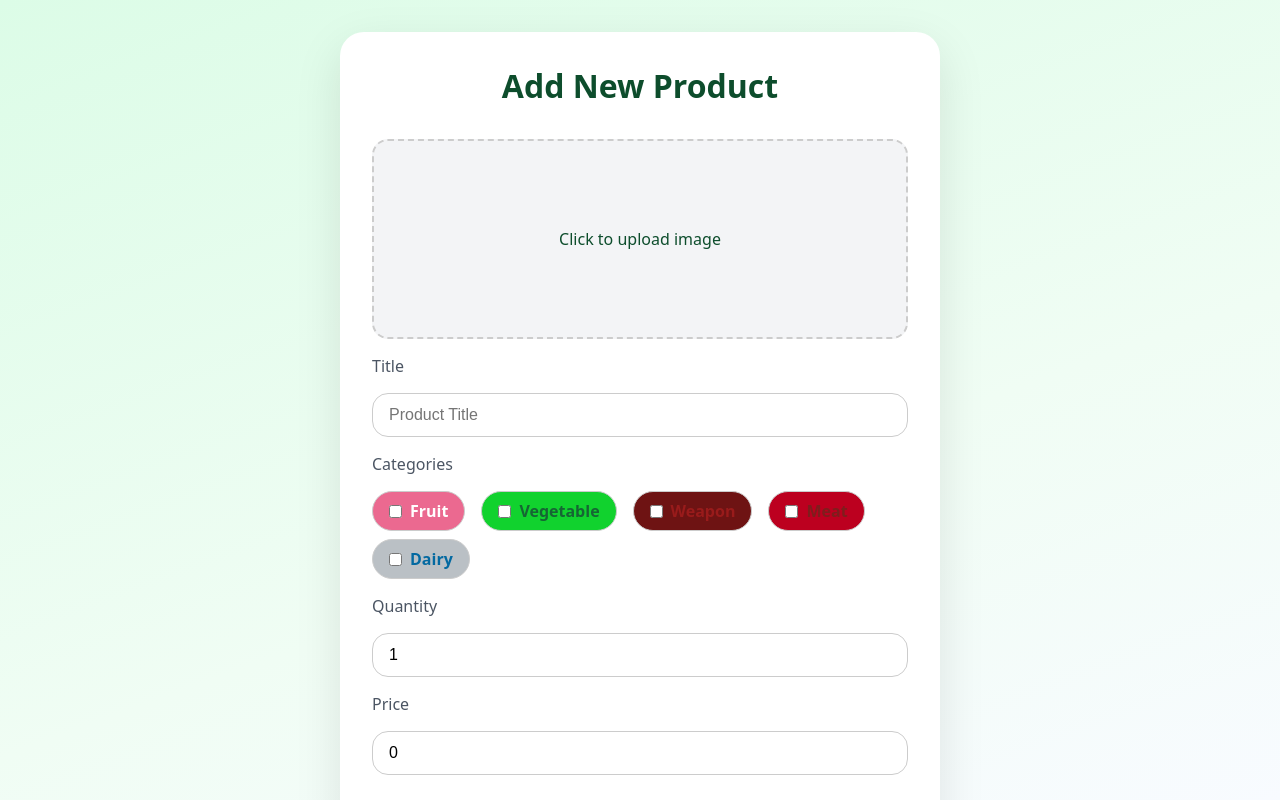
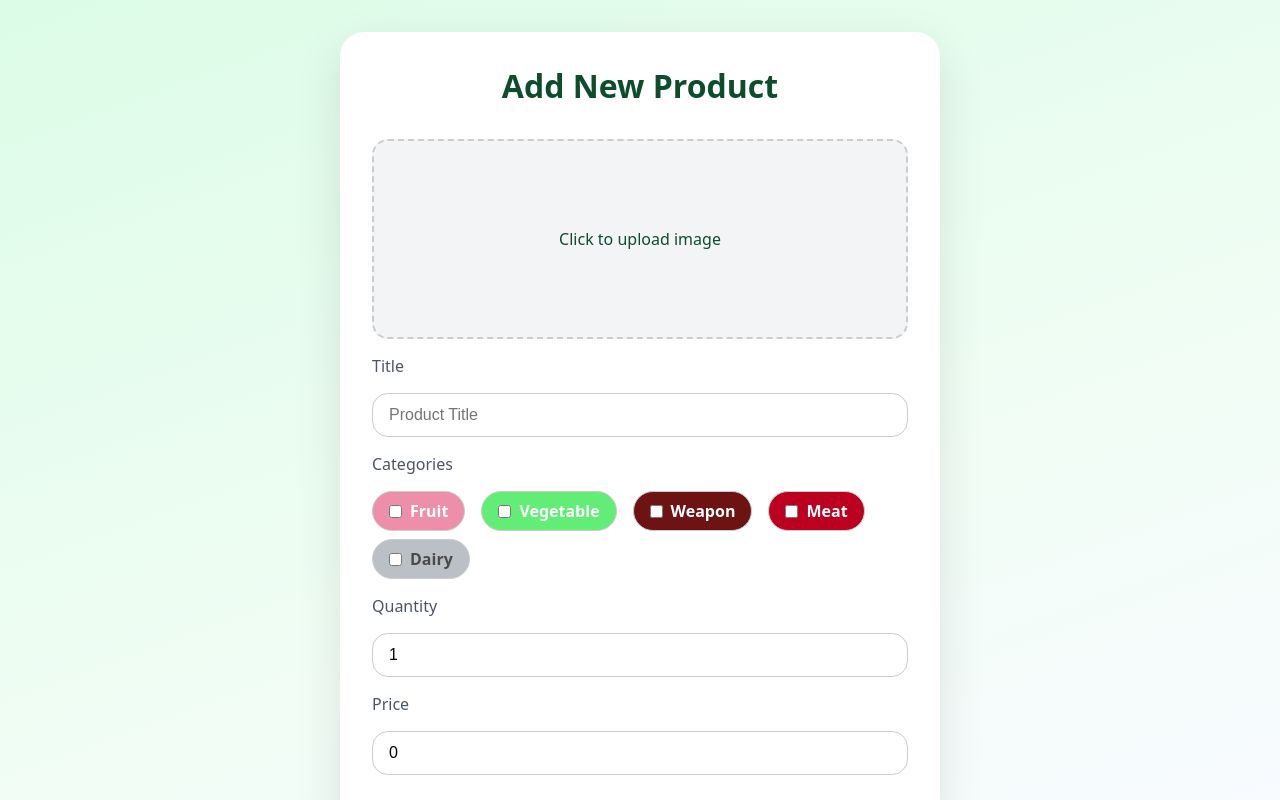
Before and after one commit to VladislavDoychinov/Gerund, a React (Create React App) app in the folder frontend/: page /addproduct in a window 1280 px wide. Shown: the top 800 px of the page. Built offline with nearby package versions, Linux system fonts and the light colour scheme.

Commit message:
fixed mitko's ugly category colors

```diff
--- a/frontend/src/pages/AddProduct.css
+++ b/frontend/src/pages/AddProduct.css
@@ -104,28 +104,28 @@
 }
 
 .checkbox-label.fruit {
-  background-color: #eb6990;
+  background-color: #ed8eab;
   color: #ffffff;
 }
 
 .checkbox-label.vegetable {
-  background-color: #11d22e;
-  color: #166534;
+  background-color: #62ed77;
+  color: #ffffff;
 }
 
 .checkbox-label.weapon {
   background-color: #6e1313;
-  color: #991b1b;
+  color: #ffffff;
 }
 
 .checkbox-label.meat {
   background-color: #bc001f;
-  color: #7f1d1d;
+  color: #ffffff;
 }
 
 .checkbox-label.dairy {
   background-color: #bac0c5;
-  color: #0369a1;
+  color: #4a4a4a;
 }
 
 .checkbox-label:hover {
```
